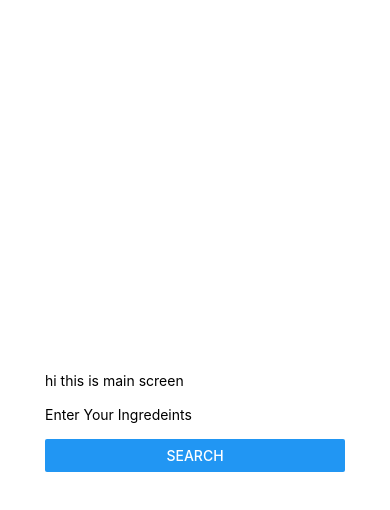
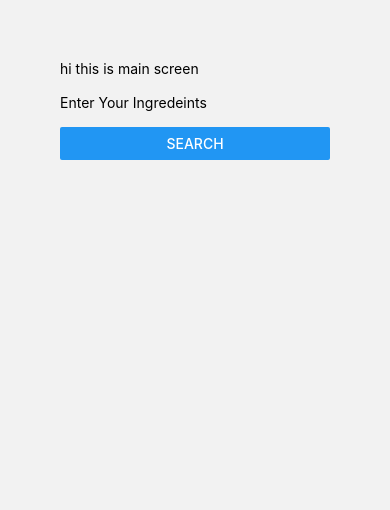
Before and after one commit to Vamshi5454/Recipie-scout, a React Native app: screen / in a window 390 px wide. Shown: the top 510 px of the page. Built offline with nearby package versions, Linux system fonts and the light colour scheme; no server answers.

Commit message:
navigation added

```diff
--- a/App.js
+++ b/App.js
@@ -1,14 +1,34 @@
 import { StatusBar } from "expo-status-bar";
 import { StyleSheet, Text, View } from "react-native";
 import MainScreen from "./components/MainScreen";
+import ApiCalling from "./components/ApiCalling";
+import IngredeintsScreen from "./components/IngredientsScreen";
+import { NavigationContainer } from "@react-navigation/native";
+import { createNativeStackNavigator } from "@react-navigation/native-stack";
+
+const Stack = createNativeStackNavigator();
 
 export default function App() {
   return (
-    <View style={styles.container}>
-      {/* <Text>Recipie finder App</Text> */}
-      {/* <StatusBar style="auto" /> */}
-      <MainScreen />
-    </View>
+    <NavigationContainer>
+      <Stack.Navigator initialRouteName="main">
+        <Stack.Screen
+          name="main"
+          component={MainScreen}
+          options={{ headerShown: false }}
+        />
+        <Stack.Screen
+          name="ApiCalling"
+          component={ApiCalling}
+          options={{ headerShown: false }}
+        />
+        <Stack.Screen
+          name="IngredientsScreen"
+          component={IngredeintsScreen}
+          options={{ headerShown: false }}
+        />
+      </Stack.Navigator>
+    </NavigationContainer>
   );
 }
 
--- a/components/ApiCalling.js
+++ b/components/ApiCalling.js
@@ -9,47 +9,61 @@ import {
 } from "react-native";
 import axios from "axios";
 import { API_KEY } from "@env";
-import { useState } from "react";
+import { useEffect, useState } from "react";
+import IngredeintsScreen from "./IngredientsScreen";
+import { useNavigation } from "@react-navigation/native";
+import MainScreen from "./MainScreen";
 
-console.log(process.env.API_KEY);
-// console.log(API_KEY);
-function ApiCalling({ ingredients, handle }) {
+function ApiCalling({ route, navigation }) {
+  const { ingredients } = route.params;
   const [recipies, setRecipies] = useState([]);
   const [error, setError] = useState(null);
-
-  //   const handleBack = () => {};
+  const [loading, setLoading] = useState(false);
 
   const fetchRecipe = async (ingredients) => {
+    setLoading(true);
+    setError(null);
     try {
       const response = await axios.get(
         `https://api.spoonacular.com/recipes/findByIngredients?ingredients=${ingredients}&apiKey=${API_KEY}`
       );
-      const data = await response.json();
+      setRecipies(response.data);
 
-      setRecipies(data);
-      console.log(data);
+      console.log(response.data);
     } catch (err) {
-      //   console.log(err);
       setError(err);
     }
+    setLoading(false);
   };
 
-  //   console.log(error);
+  const navigate = useNavigation();
 
-  fetchRecipe(ingredients);
+  handleBack = () => {
+    // navigation.navigate("main");
+    navigation.goBack();
+  };
+  useEffect(() => {
+    if (ingredients) {
+      fetchRecipe(ingredients);
+    }
+  }, [ingredients]);
+
+  if (loading) return <Text>Loading...</Text>;
+  if (error) return <Text>{error.message}</Text>;
   return (
     <View style={styles.container}>
       <Text>{ingredients}</Text>
       <FlatList
+        style={styles.resultItems}
         data={recipies}
         renderItem={({ item }) => (
-          //   <TouchableOpacity>
-          <Text>{item.title}</Text>
-          //   </TouchableOpacity>
+          <TouchableOpacity style={styles.resItem} onPress={handleItem}>
+            <Text>{item.title}</Text>
+          </TouchableOpacity>
         )}
         keyExtractor={(item) => item.id.toString()}
       />
-      <Button title="back" onPress={handle} style={styles.btn} />
+      <Button title="back" onPress={handleBack} style={styles.btn} />
     </View>
   );
 }
@@ -57,14 +71,31 @@ function ApiCalling({ ingredients, handle }) {
 export default ApiCalling;
 
 const styles = StyleSheet.create({
-  //   container: {
-  //     flex: 1,
-  //     alignItems: "flex-start",
-  //     justifyContent: "flex-start",
-  //   },
-  //   btn: {
-  //     position: "absolute",
-  //     top: Platform.OS === "ios" ? 50 : 10,
-  //     left: 10,
-  //   },
+  container: {
+    flex: 1,
+    alignItems: "flex-start",
+    justifyContent: "flex-start",
+    // backgroundColor: "#CF6262FF",
+  },
+  btn: {
+    position: "absolute",
+    top: Platform.OS === "ios" ? 50 : 10,
+    left: 10,
+  },
+  resultItems: {
+    paddingTop: 100,
+    display: "flex",
+    flexDirection: "column",
+    alignContent: "center",
+  },
+  resItem: {
+    backgroundColor: "#ffffff",
+    padding: 20,
+    marginVertical: 10,
+    borderRadius: 10,
+    shadowColor: "blue",
+    shadowOpacity: 0.2,
+    shadowRadius: 5,
+    elevation: 2,
+  },
 });
--- /dev/null
+++ b/components/IngredientsScreen.js
@@ -0,0 +1,3 @@
+function IngredeintsScreen() {}
+
+export default IngredeintsScreen;
--- a/components/MainScreen.js
+++ b/components/MainScreen.js
@@ -1,26 +1,33 @@
 import { useState } from "react";
-import { View, Text, TextInput, StyleSheet, Button } from "react-native";
+import {
+  View,
+  Text,
+  TextInput,
+  StyleSheet,
+  Button,
+  useAnimatedValue,
+} from "react-native";
 import ApiCalling from "./ApiCalling";
+
+import { useNavigation } from "@react-navigation/native";
 
 function MainScreen() {
   const [items, setItems] = useState();
-  const [pressed, setPressed] = useState(false);
+  //   const [pressed, setPressed] = useState(false);
+  const navigation = useNavigation();
 
   const handlePress = () => {
-    setPressed(true);
+    // setPressed(true);
     // setItems("");
+    navigation.navigate("ApiCalling", (ingredients = { items }));
   };
 
-  const handleBack = () => {
-    setPressed(false);
-  };
+  //   const handleBack = () => {
+  //     // setPressed(false);
+  //   };
   console.log(items);
   return (
-    <View>
-      {pressed ? (
-        <ApiCalling ingredients={items} handle={handleBack} />
-      ) : (
-        <View>
+    <View style={styles.container}>
       <Text>hi this is main screen</Text>
       <TextInput
         placeholder="Enter Your Ingredeints"
@@ -30,13 +37,17 @@ function MainScreen() {
       />
       <Button title="Search" onPress={handlePress} />
     </View>
-      )}
-    </View>
   );
 }
 export default MainScreen;
 
 const styles = StyleSheet.create({
+  container: {
+    padding: 60,
+    display: "flex",
+    flexDirection: "column",
+    alignContent: "center",
+  },
   InputBox: {
     width: 300,
     height: 50,
--- a/package.json
+++ b/package.json
@@ -11,14 +11,15 @@
   "dependencies": {
     "@react-navigation/native": "^6.1.18",
     "@react-navigation/native-stack": "^6.11.0",
+    "@react-navigation/stack": "^6.4.1",
     "axios": "^1.7.7",
     "expo": "~51.0.28",
     "expo-status-bar": "~1.12.1",
     "react": "18.2.0",
     "react-native": "0.74.5",
     "react-native-dotenv": "^3.4.11",
-    "react-native-safe-area-context": "^4.11.1",
-    "react-native-screens": "^3.34.0"
+    "react-native-safe-area-context": "4.10.5",
+    "react-native-screens": "3.31.1"
   },
   "devDependencies": {
     "@babel/core": "^7.20.0"
```
Also changed, not shown: 1 other file (tests, documents, lock files or other folders). Lines whose indentation alone changed are shown as unchanged.
